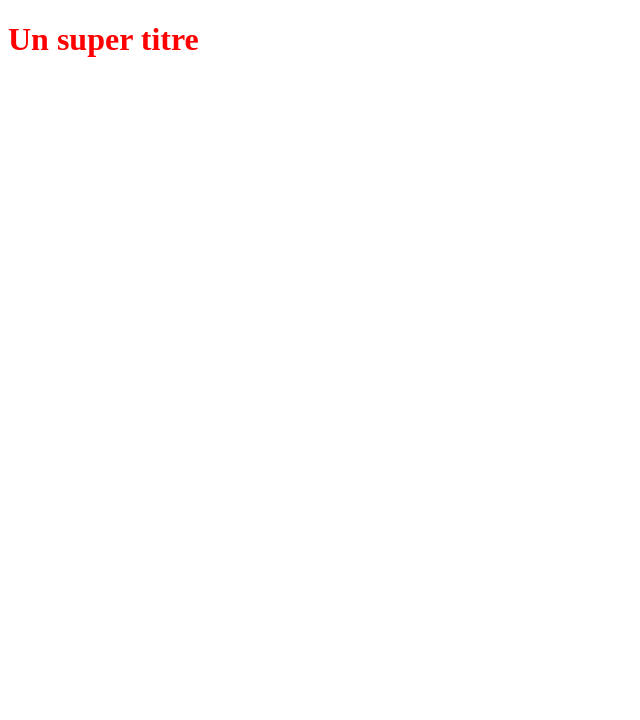
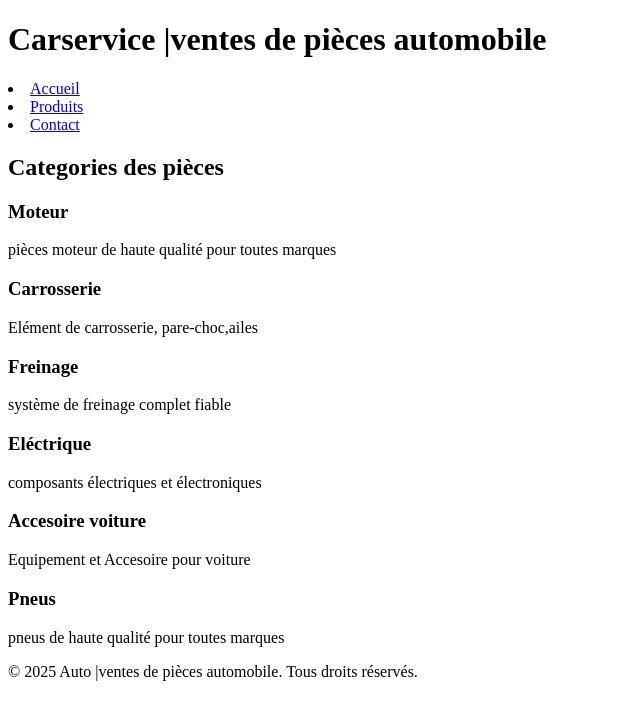
Before and after one commit to seidnaali/premierprojet, a plain HTML site: page index.html in a window 1280 px wide. Shown: the whole page, without its empty margins (0-640 px from the left). Drawn offline with Linux system fonts and the light colour scheme.

Commit message:
git commit

```diff
--- a/index.html
+++ b/index.html
@@ -1,10 +1,38 @@
 <!DOCTYPE html>
-<html>
+<html lang="fr">
 <head>
-   <title></title>
-   <link rel="stylesheet" type="text/css" href="styles.css">
+   <meta charset="UTF-8">
+   <meta name="viewport" content="width=device-width, initial-scale=1.0">
+   <title>Carservice |ventes de pièces automobile</title>
+
 </head>
 <body>
-   <h1>Un super titre</h1>
+<!-- en tête du site -->
+<header>
+   <h1>Carservice |ventes de pièces automobile</h1>
+   <!-- navigation entre les pages -->
+   <nav>
+           <li><a href="#home">Accueil</a></li>
+           <li><a href="#products">Produits</a></li>
+           <li><a href="#contact">Contact</a></li>
+   </nav>
+   <!-- contenu principal -->
+   <main>
+      <h2>Categories des pièces</h2>
+      <h3>Moteur</h3>
+      <p>pièces moteur de haute qualité pour toutes marques</p>
+      <h3>Carrosserie</h3>
+      <p>Elément de carrosserie, pare-choc,ailes</p>
+      <h3>Freinage</h3>
+      <p>système de freinage complet fiable</p>
+      <h3>Eléctrique</h3>
+      <p>composants électriques et électroniques</p>
+      <h3>Accesoire voiture</h3>
+      <p>Equipement et Accesoire pour voiture</p>
+      <h3>Pneus</h3>
+      <p>pneus de haute qualité pour toutes marques</p>
+      </main>
+   </footer>
+         <p>&copy; 2025 Auto |ventes de pièces automobile. Tous droits réservés.</p>
 </body>
 </html>
```
Also changed, not shown: logo/autocarservice.jpg (added), pages/acceuil.html (added), pages/catalogue.html (added), pages/contact.html (added).
